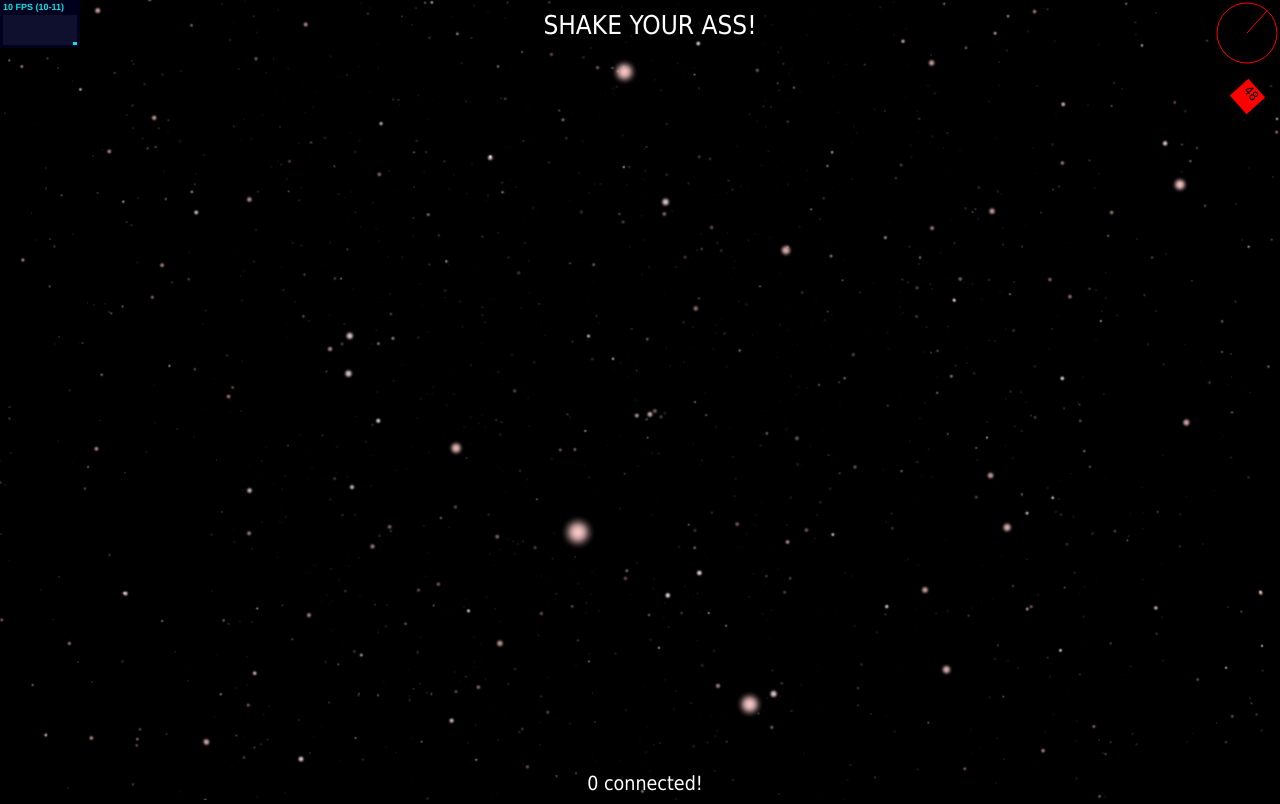
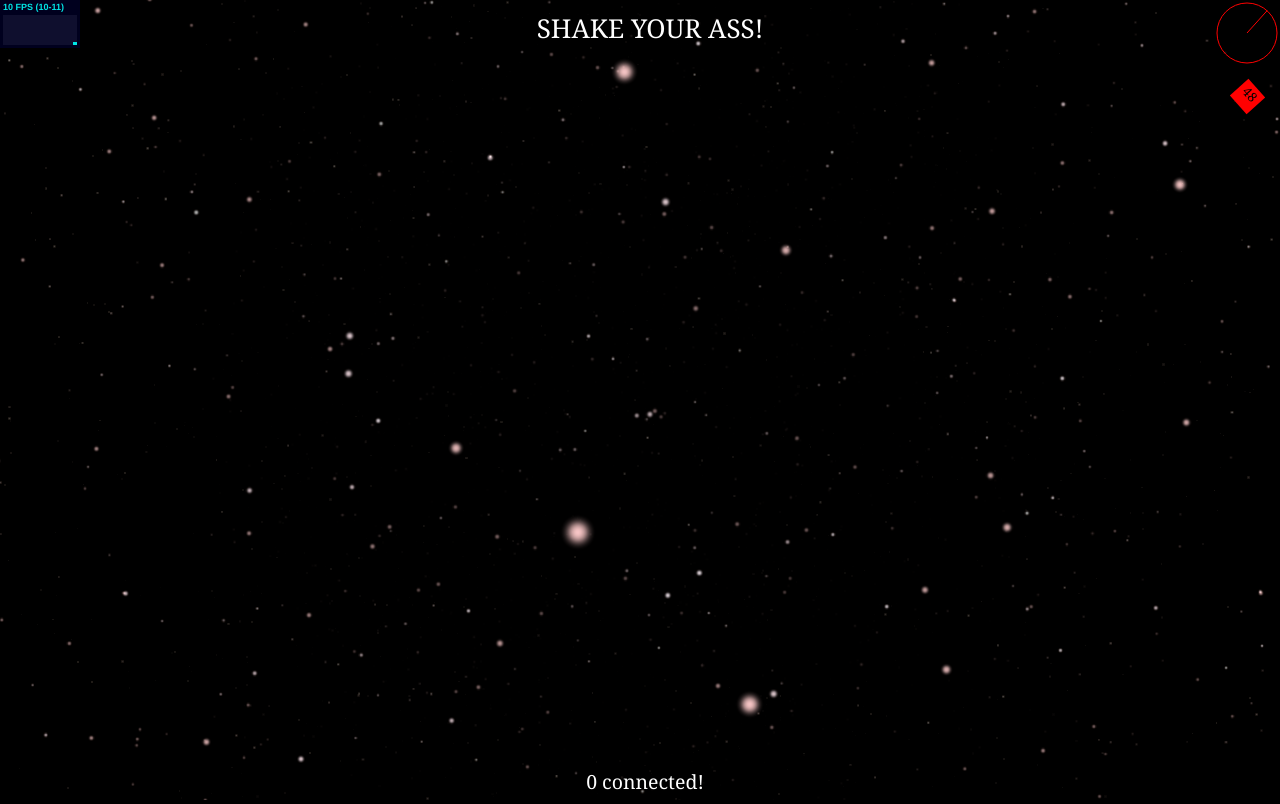
Before and after one commit to matnel/shake-your-ass, a plain HTML site: page screen/index.html in a window 1280 px wide. Drawn offline with Linux system fonts and the light colour scheme; animation ran at ten frames a second.

Commit message:
Better font

```diff
--- a/screen/ass.css
+++ b/screen/ass.css
@@ -3,7 +3,7 @@ body {
   background-color: #000000;
   margin: 0px;
   overflow: hidden;
-  font-family: Tahoma, Geneva, sans-serif;
+  font-family: Rockwell,Georgia,Palatino Linotype,Palatino,"Times New Roman",Times,serif;
   font-size:13px;
   text-align:center;
   /*font-weight: bold;*/
```
